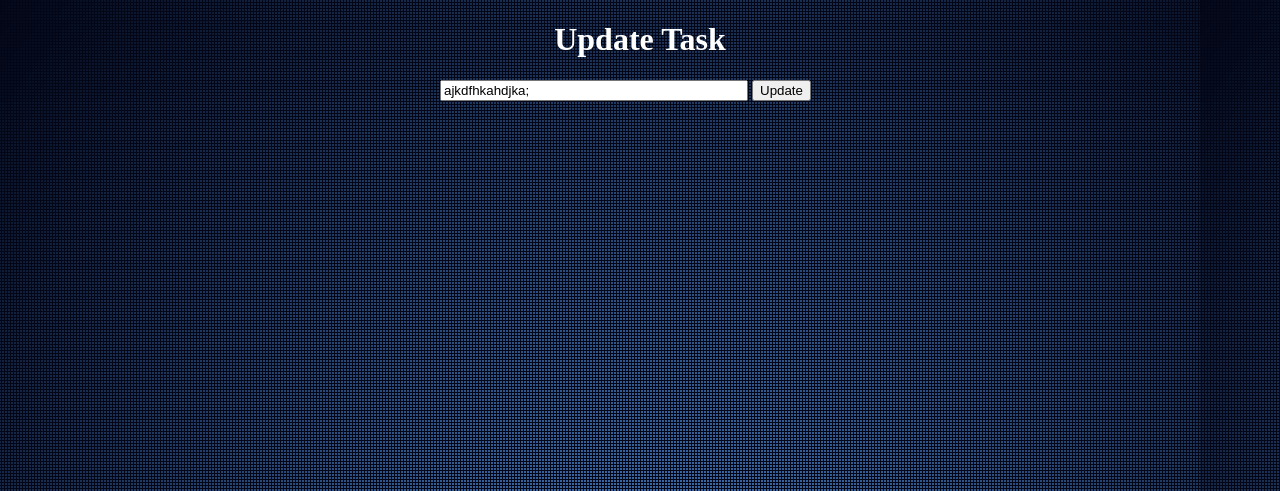
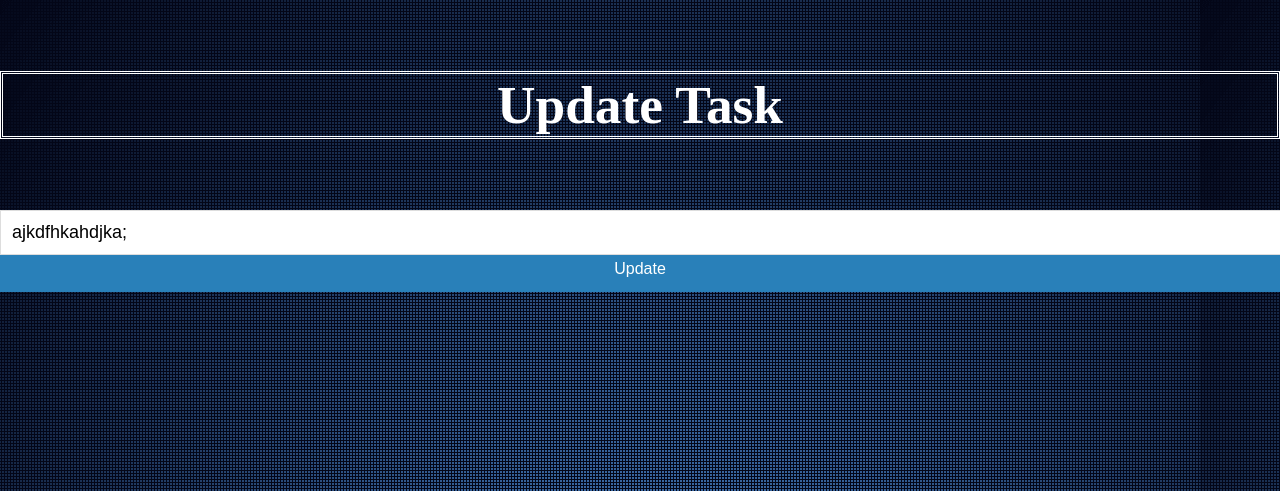
Before and after one commit to beauvilerobed/Task-Book, a Flask app: page /update/13 in a window 1280 px wide. Shown: the top 491 px of the page. Run offline with Flask 2, Linux system fonts and the light colour scheme; data comes from the database, SQL or seed files in the repository; both versions use the stored data as it was after the commit.

Commit message:
added new html

```diff
--- a/static/css/main.css
+++ b/static/css/main.css
@@ -5,40 +5,131 @@ body, html {
 
 }
 
-h1{
+h4{
+    color: white;
+    font-size: 40pt;
+    border-style: double;
+}
+
+
+#content {
+    width: 100%;
+    font-size: 18px;
+    padding: 11px;
+    border: 1px solid #ddd;
+    position: fixed;
+    left: 0;
+}
+.content {
+    float: left;
+    width: 100px;
+    padding: 115px;
+}
+
+.flip-card {
+    background-color: transparent;
+    width: 200px;
+    height: 250px;
+    perspective: 10000px;
+}
+
+.flip-card-inner {
+    position: relative;
+    width: 200px;
+    height: 250px;
+    transition: transform 0.5s;
+    transform-style: preserve-3d;
+    box-shadow: 0 6px 6px 0 rgba(0,0,0,0.2);
+}
+
+.flip-card:hover .flip-card-inner {
+    transform: rotateY(180deg);
+}
+
+.flip-card-front, .flip-card-back {
+    position: absolute;
+    width: 200px;
+    height: 250px;
+    -webkit-backface-visibility: hidden;
+    backface-visibility: hidden;
+}
+
+  .flip-card-front {
+    background-color: white;
+    color: black;
+    font-size: 20pt;
+    width:200px;
+    height: 250pt;
+    word-wrap: break-word;
+}
+
+  .flip-card-back {
+    background-color: #2980b9;
+    color: white;
+    transform: rotateY(180deg);
+    height: 250pt;
+    font-size: 20pt
+}
+
+.block {
+    display: block;
+    width: 100%;
+    border: none;
+    background-color: #2980b9;
+    color: white;
+    padding: 14px 28px;
+    font-size: 16px;
+    cursor: pointer;
+    text-align: center;
+}
+
+.block:hover {
+    background-color:rgb(184, 184, 184);
+    color: rgb(0, 0, 0);
+    font-size: 16px;
+}
+
+#mydivheader {
+    padding: 10px;
+    z-index: 10;
+    background-color: #2196F3;
+    color: #fff;
+    text-align: center;
+  }
+
+#mydivheader2 {
+    padding: 10px;
+    z-index: 10;
+    background-color: #fff;
+    color: #2196F3;
+    text-align: center;
+}
+
+#mydivheader3 {
+    padding: 10px;
+    z-index: 10;
+    background-color: #2980b9;
+    color: #fff;
+    text-align: center;
+}
+
+a {
+    text-decoration: none;
+    display: inline-block;
+    padding: 8px 16px;
+}
+
+a:hover {
+    background-color: #ddd;
+    color: black;
+}
+
+.delete {
+    background-color: #f1f1f1;
+    color: black;
+}
+
+.update {
+    background-color: #676969;
     color: white;
 }
-
-.content {
-    margin: 0 auto;
-    width: 400px;
-}
-
-table, td, th {
-    border: 3px solid black;
-
-
-}
-
-table {
-    border-collapse: collapse;
-    background-color: whitesmoke;
-    width: 100%;
-}
-
-th {
-    height: 30px;
-}
-
-td {
-    text-align: center;
-    padding: 5px;
-}
-
-.form {
-    margin-top: 20px;
-}
-
-#content {
-    width: 75%;
-}
--- a/templates/update.html
+++ b/templates/update.html
@@ -5,15 +5,18 @@
 {% endblock %}
 
 {% block body %}
-<div class="content">
-    <h1 style="text-align: center">Update Task</h1>
+<div class="content2">
+    <h4 style="text-align: center">Update Task</h4>
 
 
 
        <div class="form">
         <form action="/update/{{task.id}}" method="POST">
-            <input type="text" name="content" id="content" value="{{task.content}}">
-            <input type="submit" value="Update">
+            <input type="text" name="content" id="content" value="{{task.content}}" placeholder="Update task here and press enter">
+            <br>
+            <br>
+            <button class="block">Update</button>
+
         </form>
       </div>
 </div>
```
Also changed, not shown: templates/index.html (+35 -29 lines), test.db.
